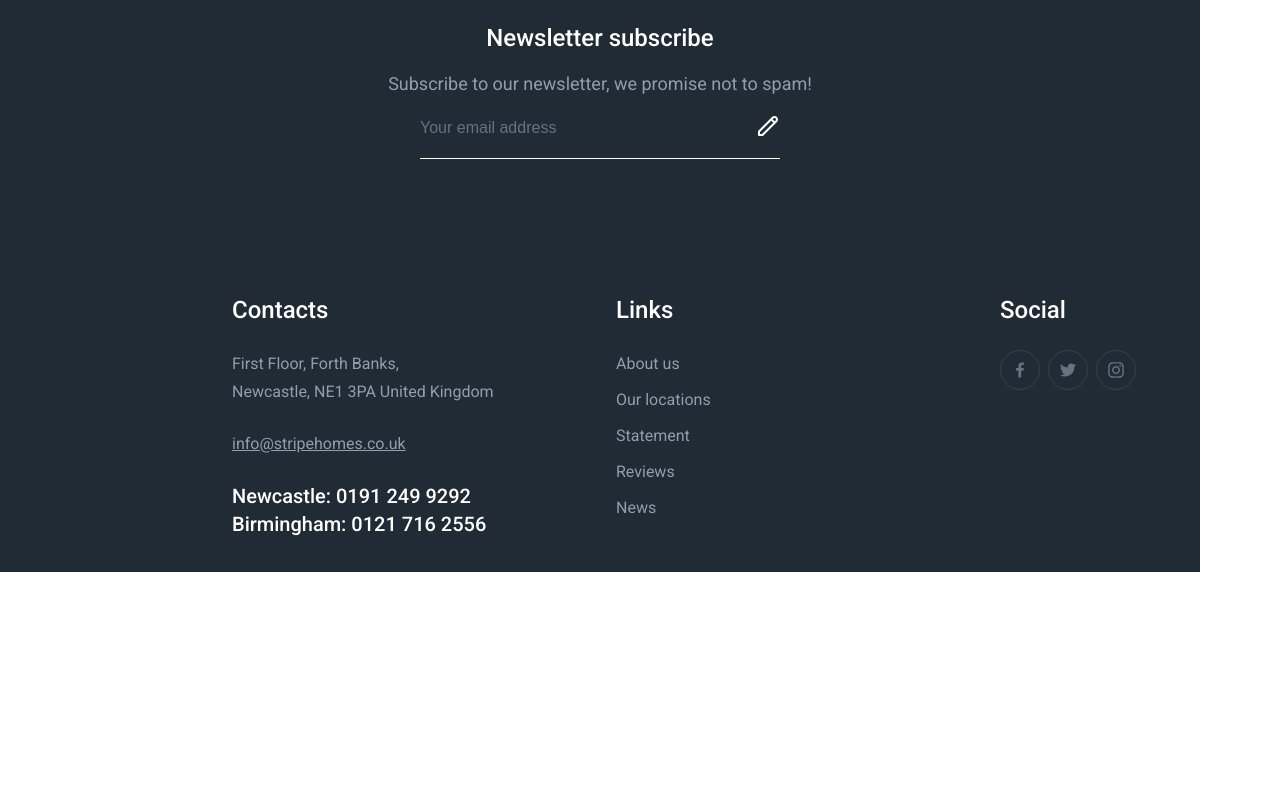
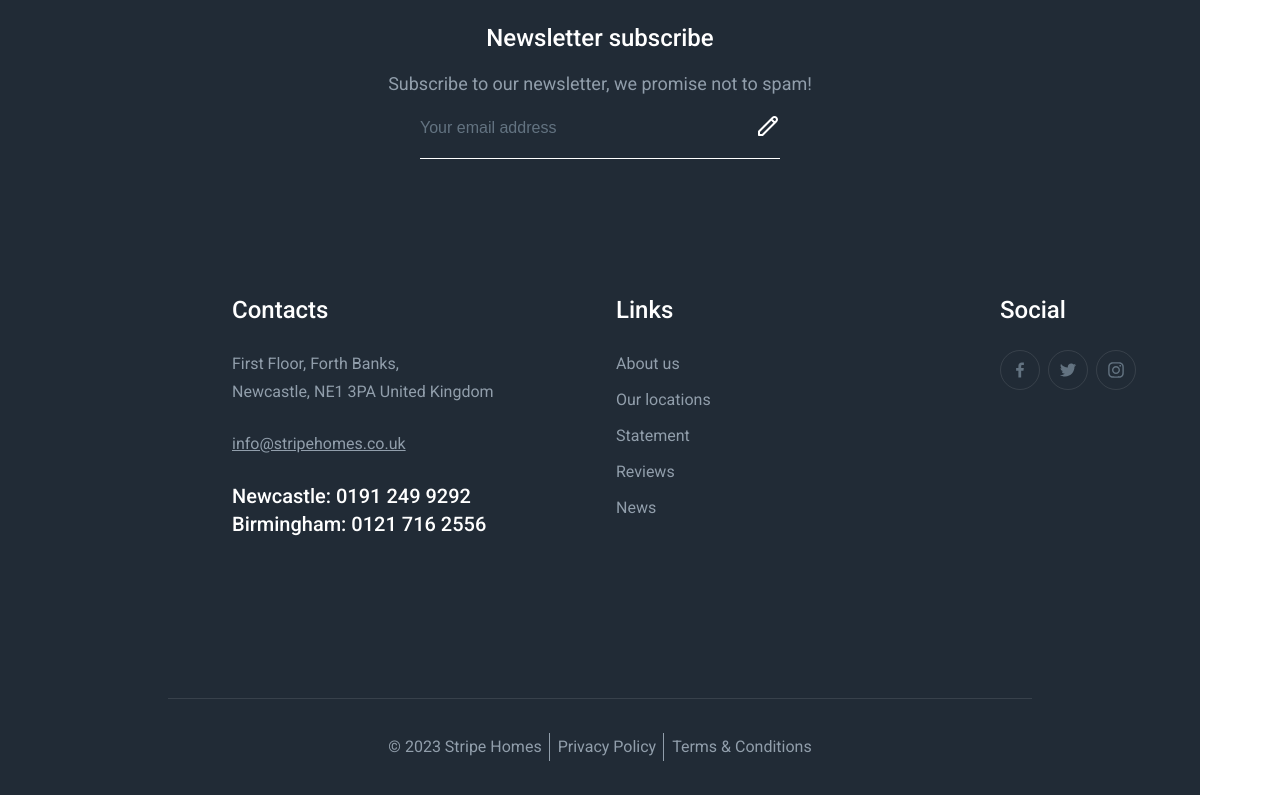
Before and after one commit to Taraskiiin/stripe-property-react, a React (Vite) app: page / in a window 1280 px wide. Shown: the part 3725-4520 px from the top of the page. Before the commit the page ends 4297 px from the top, so only its background shows below. Built offline with nearby package versions, Linux system fonts and the light colour scheme.

Commit message:
feat: added footer-bottom-part

```diff
--- /dev/null
+++ b/src/components/organisms/FooterBottomPart.tsx
@@ -0,0 +1,48 @@
+import styled from 'styled-components';
+
+const FooterBottomPartStyled = styled.div`
+	position: relative;
+	width: calc(100% - 336px);
+	margin: 0 auto;
+	padding-top: 34px;
+	border-top: 1px solid rgba(255, 255, 255, 0.1);
+	display: flex;
+	justify-content: center;
+	gap: 16px;
+
+	a {
+		dispaly: block;
+		text-decoration: none;
+		position: relative;
+		font-style: normal;
+		font-weight: 400;
+		font-size: 16px;
+		line-height: 28px;
+		color: var(--secondaryLight);
+
+		&::after {
+			content: '';
+			height: 100%;
+			width: 1px;
+			background-color: var(--secondaryLight);
+			position: absolute;
+			right: -8px;
+		}
+
+		&:last-child {
+			&::after {
+				display: none;
+			}
+		}
+	}
+`;
+
+export default function FooterBottomPart() {
+	return (
+		<FooterBottomPartStyled>
+			<a href='#'>© 2023 Stripe Homes</a>
+			<a href='#'>Privacy Policy</a>
+			<a href='#'>Terms & Conditions</a>
+		</FooterBottomPartStyled>
+	);
+}
--- a/src/components/templates/Footer.tsx
+++ b/src/components/templates/Footer.tsx
@@ -1,5 +1,6 @@
 import FooterTopPart from '../organisms/FooterTopPart';
 import FooterMiddlePart from '../organisms/FooterMiddlePart';
+import FooterBottomPart from '../organisms/FooterBottomPart';
 import styled from 'styled-components';
 
 const FooterStyled = styled.footer`
@@ -16,6 +17,7 @@ export default function Footer() {
 		<FooterStyled>
 			<FooterTopPart />
 			<FooterMiddlePart />
+			<FooterBottomPart />
 		</FooterStyled>
 	);
 }
```
